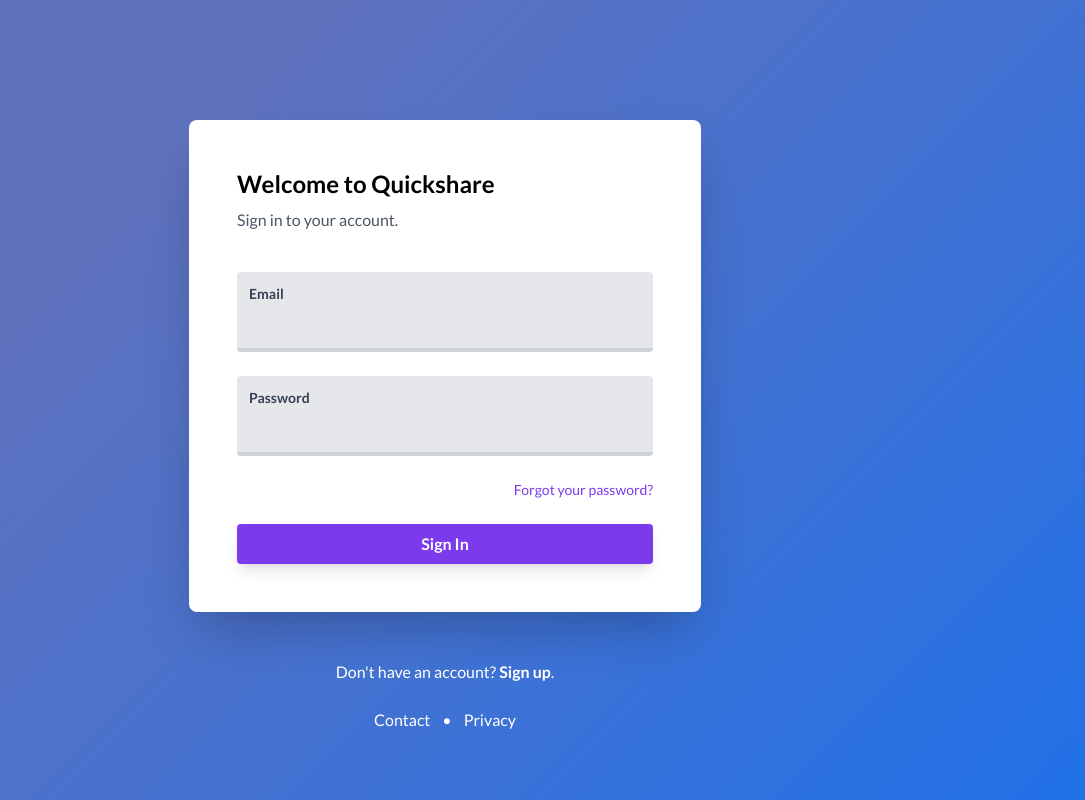
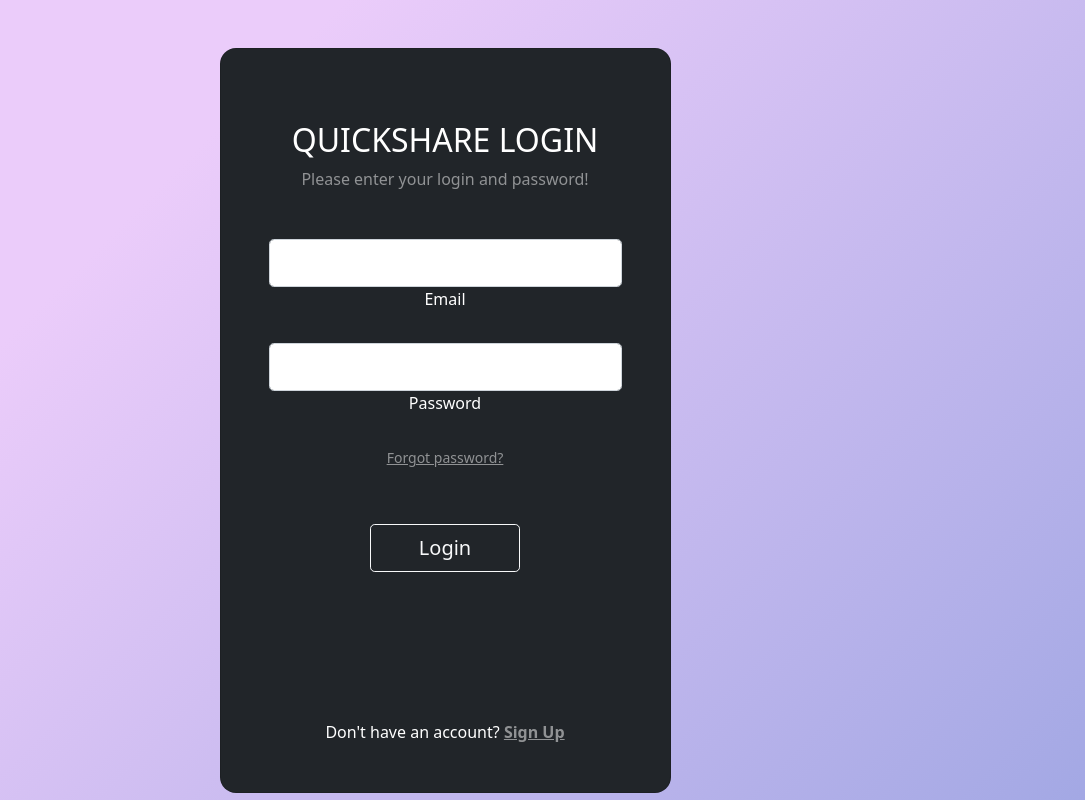
Before and after one commit to MadMax129/Quickshare, a plain HTML site: page web/index.html in a window 1280 px wide. Shown: the whole page, without its empty margins (195-1280 px from the left). Drawn offline with nearby package versions, Linux system fonts and the light colour scheme.

Commit message:
initial stuff

```diff
--- /dev/null
+++ b/web/css/style.css
@@ -0,0 +1,5 @@
+.gradient-custom{
+
+    background-color: #eb2424;
+    background-image: linear-gradient(315deg, #a3a8e4 0%, #ebccfa 74%);
+}
--- a/web/index.html
+++ b/web/index.html
@@ -1,61 +1,73 @@
-<!DOCTYPE html>
+<!doctype html>
 <html lang="en">
-<head>
-    <meta charset="UTF-8">
-    <meta name="viewport" content="width=device-width, initial-scale=1.0">
-    <meta http-equiv="X-UA-Compatible" content="ie=edge">
-    <!-- <title>Tailwind Login Template by David Grzyb</title> -->
-	<meta name="author" content="David Grzyb">
-    <meta name="description" content="">
+  <head>
+    <!-- Required meta tags -->
+    <meta charset="utf-8">
+    <meta name="viewport" content="width=device-width, initial-scale=1">
 
-    <link href="https://cdnjs.cloudflare.com/ajax/libs/tailwindcss/2.2.19/tailwind.min.css" rel="stylesheet">
+    <!-- Bootstrap CSS -->
+    <link href="https://cdn.jsdelivr.net/npm/bootstrap@5.1.3/dist/css/bootstrap.min.css" rel="stylesheet"
+    integrity="sha384-1BmE4kWBq78iYhFldvKuhfTAU6auU8tT94WrHftjDbrCEXSU1oBoqyl2QvZ6jIW3" crossorigin="anonymous">
     <link href="https://fonts.googleapis.com/css2?family=Lato:wght@400;700&display=swap" rel="stylesheet">
-    <style>
-        .body-bg {
-            background-color: #183b70;
-            background-image: linear-gradient(315deg, #2171e8 0%, #5f72be 74%);
-        }
-    </style>
-</head>
-<body class="body-bg min-h-screen pt-12 md:pt-20 pb-6 px-2 md:px-0" style="font-family:'Lato',sans-serif;">
-    <!-- <header class="max-w-lg mx-auto">
-        <a href="#">
-            <h1 class="text-4xl font-bold text-white text-center">Quickshare</h1>
-        </a>
-    </header> -->
+    <title>Sign In</title>
 
-    <main class="bg-white max-w-lg mx-auto p-8 md:p-12 my-10 rounded-lg shadow-2xl">
-        <section>
-            <h3 class="font-bold text-2xl">Welcome to Quickshare</h3>
-            <p class="text-gray-600 pt-2">Sign in to your account.</p>
-        </section>
+    <link rel="stylesheet" href="./css/style.css">
 
-        <section class="mt-10">
-            <form class="flex flex-col" method="POST" action="#">
-                <div class="mb-6 pt-3 rounded bg-gray-200">
-                    <label class="block text-gray-700 text-sm font-bold mb-2 ml-3" for="email">Email</label>
-                    <input type="text" id="email" class="bg-gray-200 rounded w-full text-gray-700 focus:outline-none border-b-4 border-gray-300 focus:border-purple-600 transition duration-500 px-3 pb-3">
+  </head>
+
+  <body>
+
+    <!-- Optional JavaScript; choose one of the two! -->
+
+    <!-- Option 1: Bootstrap Bundle with Popper -->
+    <script src="https://cdn.jsdelivr.net/npm/bootstrap@5.1.3/dist/js/bootstrap.bundle.min.js" integrity="sha384-ka7Sk0Gln4gmtz2MlQnikT1wXgYsOg+OMhuP+IlRH9sENBO0LRn5q+8nbTov4+1p" crossorigin="anonymous"></script>
+
+
+
+    <section class="vh-100 gradient-custom">
+        <div class="container py-5 h-100">
+          <div class="row d-flex justify-content-center align-items-center h-100">
+            <div class="col-12 col-md-8 col-lg-6 col-xl-5">
+              <div class="card bg-dark text-white" style="border-radius: 1rem;">
+                <div class="card-body p-5 text-center">
+
+                  <div class="mb-md-5 mt-md-4 pb-5">
+
+                    <h2 class="mb-2 text-uppercase">QuickShare Login</h2>
+                    <p class="text-white-50 mb-5">Please enter your login and password!</p>
+
+                    <div class="form-outline form-white mb-4">
+                      <input type="email" id="typeEmailX" class="form-control form-control-lg" />
+                      <label class="form-label" for="typeEmailX">Email</label>
+                    </div>
+
+                    <div class="form-outline form-white mb-4">
+                      <input type="password" id="typePasswordX" class="form-control form-control-lg" />
+                      <label class="form-label" for="typePasswordX">Password</label>
+                    </div>
+
+                    <p class="small mb-5 pb-lg-2"><a class="text-white-50" href="#!">Forgot password?</a></p>
+
+                    <button class="btn btn-outline-light btn-lg px-5" type="submit">Login</button>
+
+                    <div class="d-flex justify-content-center text-center mt-4 pt-1">
+                      <a href="#!" class="text-white"><i class="fab fa-facebook-f fa-lg"></i></a>
+                      <a href="#!" class="text-white"><i class="fab fa-twitter fa-lg mx-4 px-2"></i></a>
+                      <a href="#!" class="text-white"><i class="fab fa-google fa-lg"></i></a>
+                    </div>
+
+                  </div>
+
+                  <div>
+                    <p class="mb-0">Don't have an account? <a href="./menus/sign_up.html" class="text-white-50 fw-bold">Sign Up</a></p>
+                  </div>
+
                 </div>
-                <div class="mb-6 pt-3 rounded bg-gray-200">
-                    <label class="block text-gray-700 text-sm font-bold mb-2 ml-3" for="password">Password</label>
-                    <input type="password" id="password" class="bg-gray-200 rounded w-full text-gray-700 focus:outline-none border-b-4 border-gray-300 focus:border-purple-600 transition duration-500 px-3 pb-3">
-                </div>
-                <div class="flex justify-end">
-                    <a href="#" class="text-sm text-purple-600 hover:text-purple-700 hover:underline mb-6">Forgot your password?</a>
-                </div>
-                <button class="bg-purple-600 hover:bg-purple-700 text-white font-bold py-2 rounded shadow-lg hover:shadow-xl transition duration-200" type="submit">Sign In</button>
-            </form>
-        </section>
-    </main>
+              </div>
+            </div>
+          </div>
+        </div>
+      </section>
+  </body>
 
-    <div class="max-w-lg mx-auto text-center mt-12 mb-6">
-        <p class="text-white">Don't have an account? <a href="#" class="font-bold hover:underline">Sign up</a>.</p>
-    </div>
-
-    <footer class="max-w-lg mx-auto flex justify-center text-white">
-        <a href="#" class="hover:underline">Contact</a>
-        <span class="mx-3">•</span>
-        <a href="#" class="hover:underline">Privacy</a>
-    </footer>
-</body>
 </html>
```
Also changed, not shown: web/menus/sign_up.html (added, +23 -0 lines), web/template.txt (added).
